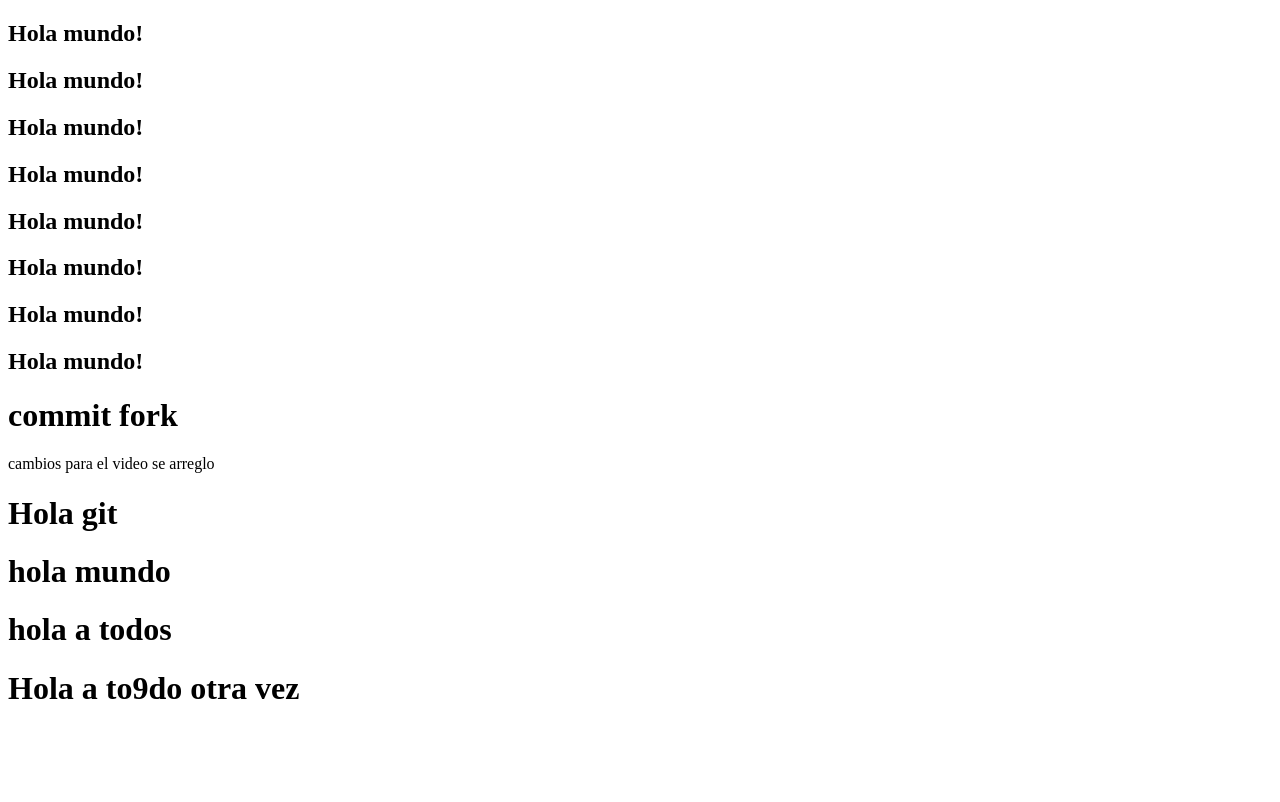
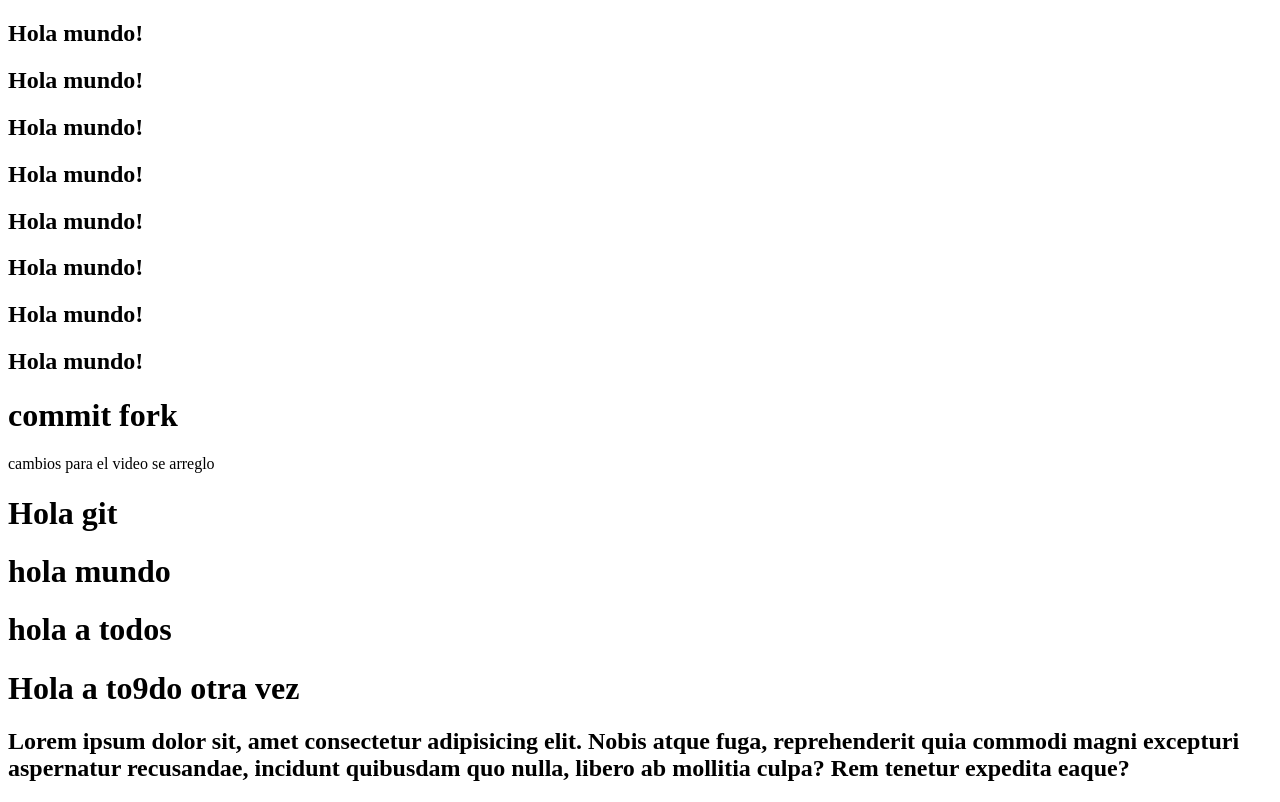
Before and after one commit to chkaren66/pruebaGit, a plain HTML site: page index.html in a window 1280 px wide. Drawn offline with Linux system fonts and the light colour scheme.

Commit message:
mensaje de commit

```diff
--- a/index.html
+++ b/index.html
@@ -24,5 +24,6 @@
     <h1>hola mundo</h1>
     <h1>hola a todos</h1>
     <h1>Hola a to9do otra vez</h1>
+    <h2>Lorem ipsum dolor sit, amet consectetur adipisicing elit. Nobis atque fuga, reprehenderit quia commodi magni excepturi aspernatur recusandae, incidunt quibusdam quo nulla, libero ab mollitia culpa? Rem tenetur expedita eaque?</h2>
 </body>
 </html>
```
